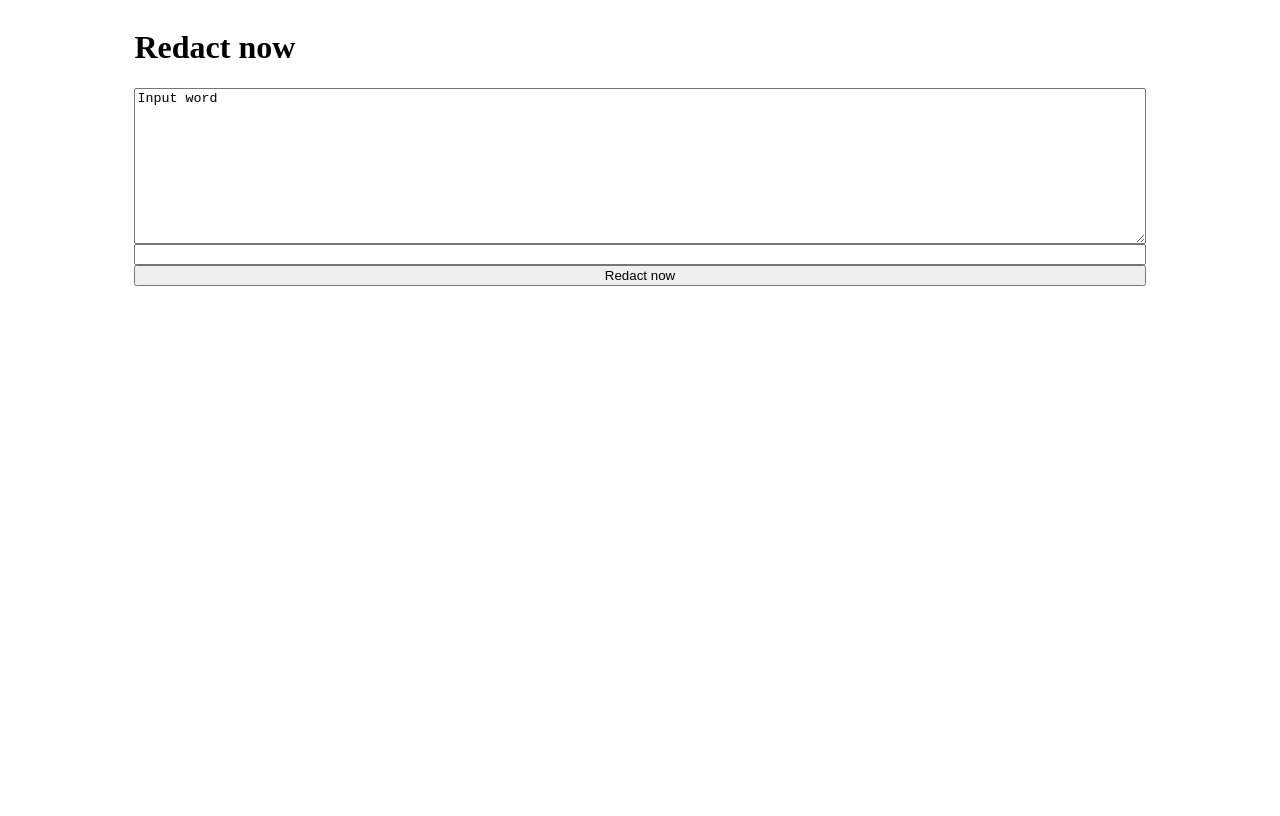
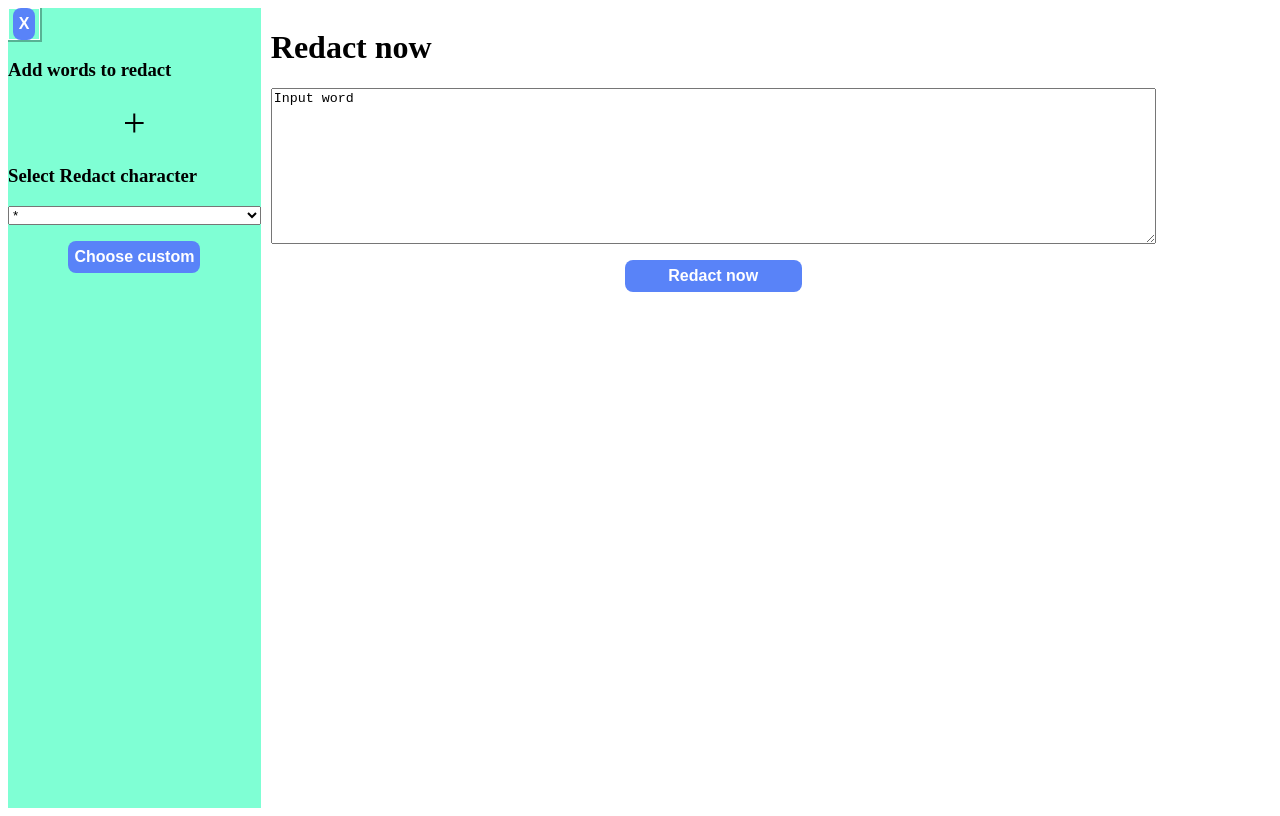
Before and after one commit to timiwritescode/dctp_redact, a plain HTML site: page index.html in a window 1280 px wide. Drawn offline with Linux system fonts and the light colour scheme.

Commit message:
Add word to redact

```diff
--- a/index.html
+++ b/index.html
@@ -9,11 +9,39 @@
 </head>
 <body>
     <div class="main">
-        <h1>Redact now</h1>
-    <textarea name="" id="text" cols="30" rows="10">Input word</textarea>
-    <input type="text" id="redact-word">
-    <button type="submit">Redact now</button>
-    </div>
+        <aside>
+            <div class="hide-btn">
+                <button>X</button>
+            </div>
+            <!---->
+            <div class="words-to-redact">
+                <h3>Add words to redact</h3>
+                <div class="add-button">+</div>
+            </div>
+            <!---->
+            <div class="redact-characters-container">
+                <h3>Select Redact character</h3>
+                <select name="redact-characters" id="redact-characters">
+                    <option value="*">*</option>
+                    <option value="!">!</option>
+                    <option value="-">-</option>
+                </select>
+
+                <button>Choose custom</button>
+            </div>
+
+            </aside>
+
+
+        <div class="work-space ">
+            <h1>Redact now</h1>
+            <textarea name="" id="text" cols="30" rows="10">Input word</textarea>
+
+            <button type="submit">Redact now</button>
+        </div>
+
+
+</div>
 
 
 </body>
--- a/index.js
+++ b/index.js
@@ -1,22 +1,44 @@
 // function to redact a word
 const textArea = document.getElementById('text');
 const submitBtn =  document.querySelector('button');
-const wordToRedact = document.querySelector('#redact-word').value;
+// const wordToRedact = document.querySelector('#redact-word').value;
+const hideToolbarBtn = document.querySelector('.hide-btn')
+const addBtn = document.querySelector('.add-button')
 
 submitBtn.addEventListener('click', () => {
 
     const text = new Text(textArea.value)
 
-    if (!document.querySelector('#redacted-text')) {
-        const newTextArea = document.createElement('textarea');
-        newTextArea.id = 'redacted-text'
-        document.body.append(newTextArea)
-    }
-
-    const redactWordTextArea = document.querySelector('#redacted-text')
-    redactWordTextArea.value = text.redactText(['e', 'a', 's'], '*')
+    textArea.value = text.redactText(['e', 'a', 's'], '*')
     text.createAnalysis(document.querySelector('.main'))
 });
+
+
+hideToolbarBtn.addEventListener('click', () => {
+    const aside = document.querySelector('aside');
+
+    aside.classList.add("hide-toolbar")
+})
+
+
+addBtn.addEventListener('click', () => {
+    let letterToRedact = prompt("Add a letter to redact");
+    if (letterToRedact.length > 1) {
+        alert('Only select one letter or character')
+
+        return
+    } elif (letter)
+    addWordToRedactToUi(letterToRedact)
+})
+
+// function to make users add word to redact
+function addWordToRedactToUi (word) {
+    const wordsToRedact = document.querySelector('.words-to-redact');
+    const para = document.createElement('p');
+    para.classList.add('word-to-redact')
+    para.textContent = word;
+    wordsToRedact.appendChild(para)
+}
 
 
 class Text {
--- a/style.css
+++ b/style.css
@@ -10,3 +10,92 @@
     flex-direction: column;
     width: 80%;
 }
+
+.work-space {
+    display: flex;
+    flex-direction: column;
+}
+
+button {
+    margin: 1rem auto;
+    font-size: 100%;
+    font-weight: 700;
+    background-color: rgb(89, 131, 248);
+    border: none;
+    border-radius: 0.5rem;
+    min-height: 2rem;
+    color: white;
+}
+
+button:hover {
+    cursor: pointer;
+    background-color: rgb(122, 154, 243);
+}
+
+.work-space > button {
+    width: 20%;
+
+}
+
+
+aside {
+    position: absolute;
+    top: 0;
+    right: 0;
+    min-height: 100vh;
+    width: 50%;
+    background-color: aquamarine;
+    transition: 1s;
+}
+
+/*-------------- Class toggleable by javascript --------------*/
+.hide-toolbar {
+    width: 0%
+}
+
+aside > .words-to-redact> .add-button {
+    border-radius: 50%;
+    font-size: 250%;
+    display: flex;
+    justify-content: center;
+    align-items: center;
+}
+
+aside > .hide-btn {
+    position: sticky;
+    top: 0;
+    width: 2rem;
+    height: 2rem;
+    border: 1px solid white;
+    display: flex;
+    justify-content: center;
+    align-items: center;
+    font-weight: 700;
+    box-shadow: 1px 1px 0px 1px rgba(0,0,0, 0.3);
+}
+
+aside > .hide-btn:hover {
+    cursor: pointer;
+}
+
+.redact-characters-container {
+    display: flex;
+    flex-direction: column;
+}
+
+
+@media screen and (min-width: 650px) {
+    .main {
+        display: grid;
+        grid-template-columns: 20% 70%;
+        width: 100%;
+        gap: 10px;
+    }
+
+    aside {
+        position: inherit;
+        width: 100%;
+    }
+
+
+}
```
